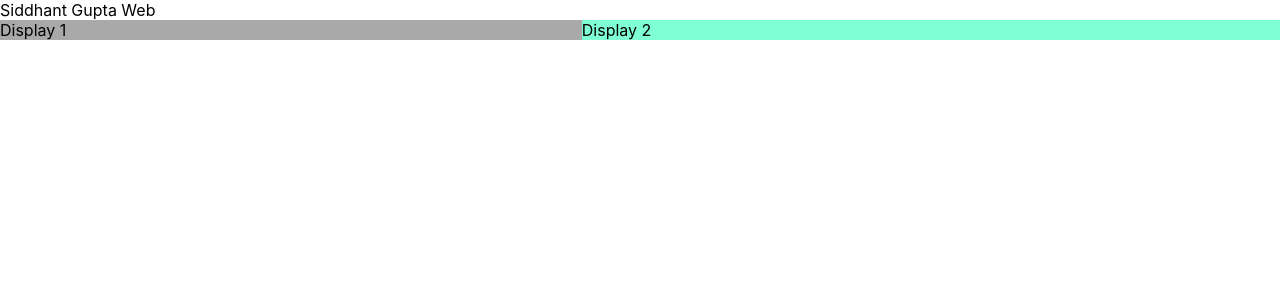
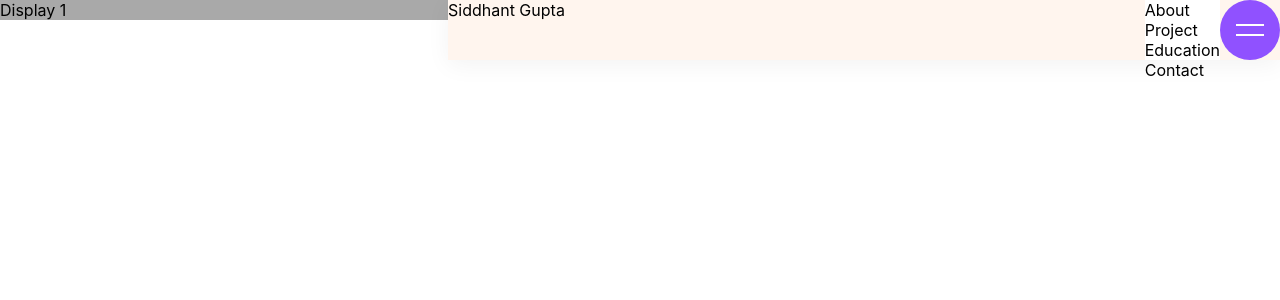
Before and after one commit to guptaSiddhant-JS/siddhantgupta.in, a React (Create React App) app: page / in a window 1280 px wide. Shown: the top 300 px of the page. Built offline with nearby package versions, Linux system fonts and the light colour scheme.

Commit message:
Added Style for navbar Button

```diff
--- a/src/App.js
+++ b/src/App.js
@@ -6,7 +6,7 @@ import './App.css';
 function App() {
   return (
     <div className="App">
-    <div >Siddhant Gupta Web</div>
+    {/* <div >Siddhant Gupta Web</div> */}
     <div className='display'>
       <ContectDisplay />
       <InfoDisplay />
--- a/src/components/Displays/infoDisplay/InfoDisplay.js
+++ b/src/components/Displays/infoDisplay/InfoDisplay.js
@@ -1,9 +1,10 @@
 import React from 'react';
+import Navabar from '../../navbar/Navbar';
 import styles from "./InfoDisplay.module.css";
 const InfoDisplay = () =>{
     return (
         <div className={styles.container}>
-            Display 2
+            <Navabar />
         </div>
     );
 }
--- /dev/null
+++ b/src/components/navbar/Navbar.js
@@ -0,0 +1,27 @@
+import React, { useState } from "react";
+import styles from './Navbar.module.css'
+const Navabar = () => {
+    const [isActive, setActive] = useState("false");
+    const handleToggle = () => {
+        setActive(!isActive);
+      };
+      console.log(isActive);
+  return (
+      <div>
+          <header >
+              <div>Siddhant Gupta</div>
+              <div className={`${styles.toggle} ${!isActive ? styles.active: ''}`} onClick={handleToggle}></div>
+              <div  className={styles.navbar}>
+                <ul>
+                    <li> About   </li>
+                    <li>  Project  </li>
+                    <li>  Education  </li>
+                    <li>   Contact </li>
+
+                </ul>
+              </div>
+          </header>
+      </div>
+  );
+}
+export default Navabar;
--- /dev/null
+++ b/src/components/navbar/Navbar.module.css
@@ -0,0 +1,68 @@
+* {
+    margin: 0;
+    padding: 0;
+    box-sizing: border-box;
+}
+header {
+    position:fixed;
+    top: 0%;
+    right: 0%;
+    display: flex;
+    justify-content: space-between;
+    width: 65%;
+    background-color: seashell;
+    box-shadow: 0 5px 25px rgba(0,0,0,0.05);
+}
+.toggle{
+    position: absolute;
+    top: 0%;
+    right: 0;
+    width: 60px;
+    height: 60px;
+    background-color: #9051ff;
+    cursor: pointer;
+    display: flex;
+    justify-content: center;
+    align-items: center;
+    transition: 0.2s;
+    border-radius: 50%;
+}
+.toggle::before{
+    content: '';
+    position: absolute;
+    width: 28px;
+    height: 2px;
+    background: #fff;
+    transform: translateY(-5px);
+    transition: 0.2s;
+}
+.toggle::after{
+    content: '';
+    position: absolute;
+    width: 28px;
+    height: 2px;
+    background: #fff;
+    transform: translateY(5px);
+    transition: 0.2s;
+}
+.toggle.active::before{
+    transform: translateY(0px) rotate(45deg);
+}
+.toggle.active::after{
+    transform: translateY(0px) rotate(-45deg);
+}
+.navbar {
+    position: relative;
+    height: 60px;
+    right: 60px;
+    background: #fff;
+    transition:0.5s;
+}
+.navbar ul {
+    position: relative;
+    display: flex;
+    flex-direction: column;
+}
+.navbar ul li {
+    list-style: none;
+}
```
